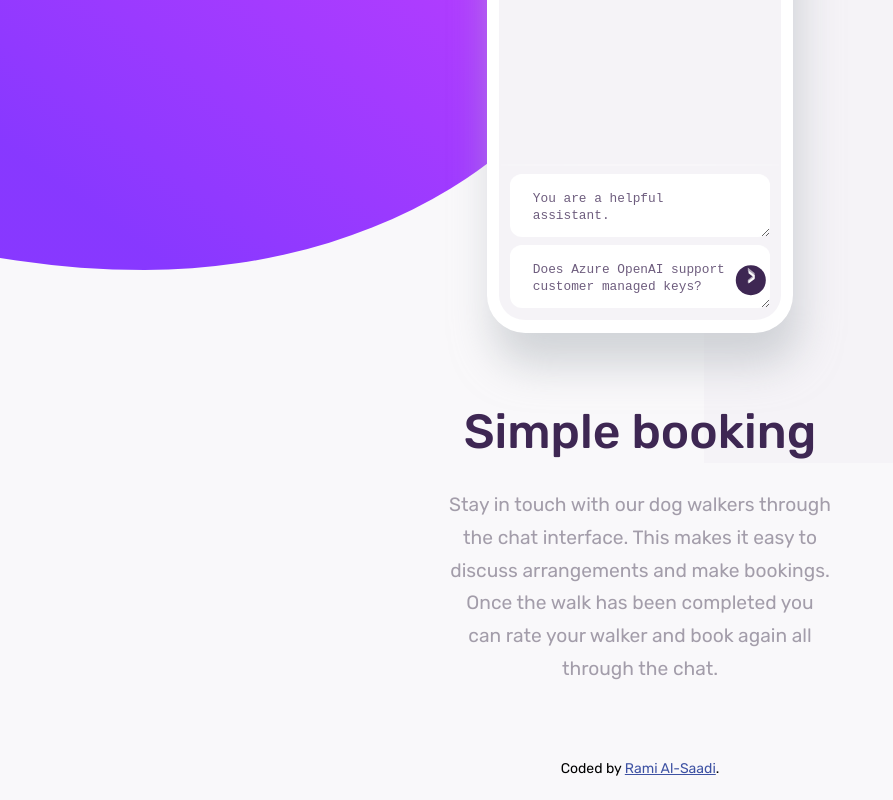
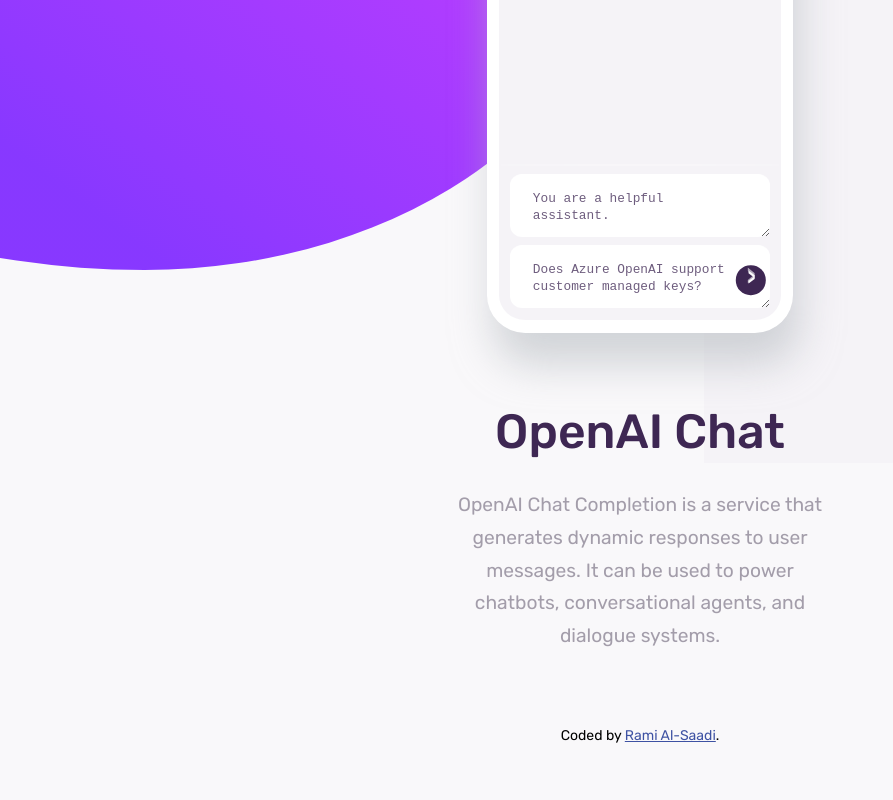
Before and after one commit to Rami24t/Azure-OpenAI-Chat-Completion-Web-App, a React (Create React App) app in the folder azure-open-ai-chat-completion/: page / in a window 1280 px wide. Shown: the part 338-1138 px from the top of the page, without its empty margins (0-893 px from the left). After the commit the page ends 1105 px from the top, so only its background shows below. Built offline with nearby package versions, Linux system fonts and the light colour scheme.

Commit message:
UI -  Paragraph component - ui & code reusability

```diff
--- a/azure-open-ai-chat-completion/src/App.js
+++ b/azure-open-ai-chat-completion/src/App.js
@@ -53,7 +53,7 @@
             </div>
           </div>
         </section>
-        <Paragraph />
+        <Paragraph title={"OpenAI Chat"} text={"OpenAI Chat Completion is a service that generates dynamic responses to user messages. It can be used to power chatbots, conversational agents, and dialogue systems."} />
       </main>
       <Footer />
     </>
--- a/azure-open-ai-chat-completion/src/components/Paragraph.js
+++ b/azure-open-ai-chat-completion/src/components/Paragraph.js
@@ -1,12 +1,9 @@
-export function Paragraph() {
+export function Paragraph({title, text}) {
   return (
     <section className="paragraph">
-      <h1>Simple booking</h1>
+      <h1>{title}</h1>
       <p>
-        Stay in touch with our dog walkers through the chat interface. This
-        makes it easy to discuss arrangements and make bookings. Once the walk
-        has been completed you can rate your walker and book again all through
-        the chat.
+        {text}
       </p>
     </section>
   );
```
